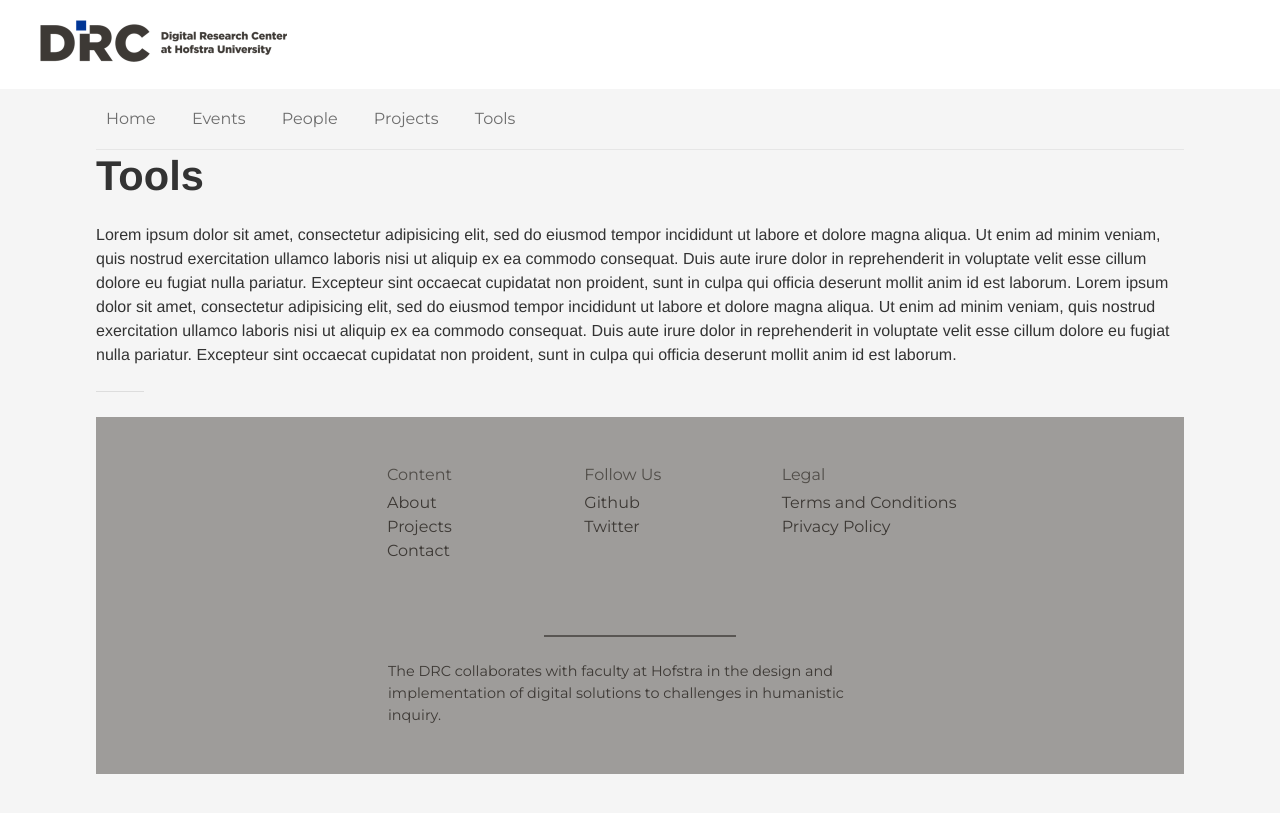
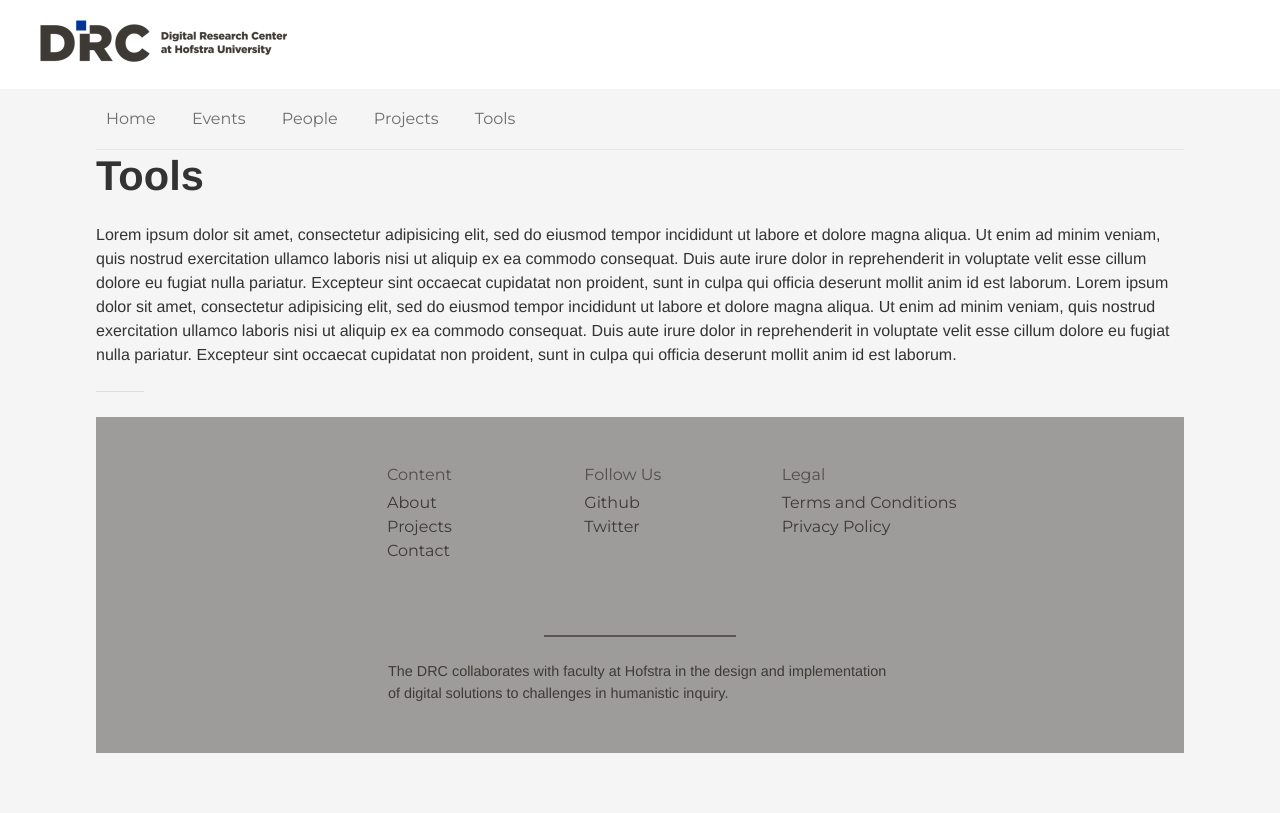
Before and after one commit to hofstra/drc, a Jekyll site: the page built from tools.html, in a window 1280 px wide. Shown: the top 813 px of the page. Built offline with Jekyll 4.4.1, drawn with Linux system fonts in a browser that asks for light colours; nearby versions of some CDN libraries.

Commit message:
RM'd Sublime Text project files, tweaked footer typography

```diff
--- a/_sass/_layout.scss
+++ b/_sass/_layout.scss
@@ -660,13 +660,13 @@
     $medium-screen: em(640) !default;
     $large-screen: em(860) !default;
 
-    font-family: 'Montserrat', sans-serif;
 
     ul {
         padding: 0;
     }
 
     li {
+        font-family: 'Montserrat', sans-serif;
         list-style: none;
         line-height: 1.5em;
     }
```
Also changed, not shown: 3 other files.
